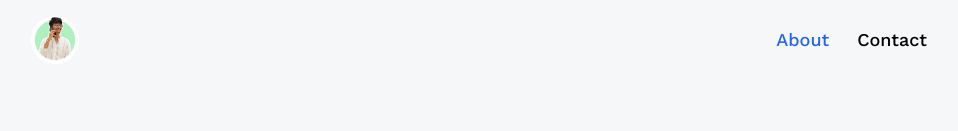
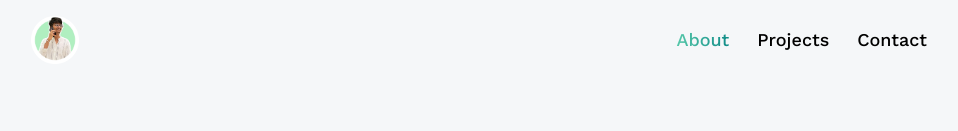
Before and after one commit to Karthicrajamo/PortfolioJs, a React (Vite) app: page /about in a window 1280 px wide. Shown: the top 131 px of the page, without its empty margins (161-1119 px from the left). Built offline with nearby package versions, Linux system fonts and the light colour scheme; no server answers.

Commit message:
Completed

```diff
--- a/src/components/HomeInfo.jsx
+++ b/src/components/HomeInfo.jsx
@@ -33,8 +33,8 @@ const HomeInfo = ({ currentStage }) => {
 					Works with Mid-Level Projects
 				</p>
 
-				<Link to="/about" className="neo-brutalism-white neo-btn">
-					Visit my portfolio
+				<Link to="/projects" className="neo-brutalism-white neo-btn">
+					Visit my projects
 					<img src={arrow} alt="arrow" className="w-4 h-4 object-contain" />
 				</Link>
 			</div>
--- a/src/components/Navbar.jsx
+++ b/src/components/Navbar.jsx
@@ -11,23 +11,23 @@ const Navbar = () => {
 				<NavLink
 					to="/about"
 					className={({ isActive }) =>
-						isActive ? "text-blue-600" : "text-black"
+						isActive ? "blue1-gradient_text" : "text-black"
 					}
 				>
 					About
 				</NavLink>
-				{/* <NavLink
+				<NavLink
 					to="/projects"
 					className={({ isActive }) =>
-						isActive ? "text-blue-600" : "text-black"
+						isActive ? "blue1-gradient_text hidden sm:block" : "text-black hidden sm:block"
 					}
 				>
 					Projects
-				</NavLink> */}
+				</NavLink>
 				<NavLink
 					to="/contact"
 					className={({ isActive }) =>
-						isActive ? "text-blue-600" : "text-black"
+						isActive ? "blue1-gradient_text" : "text-black"
 					}
 				>
 					Contact
--- a/src/constants/index.js
+++ b/src/constants/index.js
@@ -166,7 +166,7 @@ export const projects = [
 	},
 	{
 		iconUrl: dj,
-		theme: "btn-back-yellow",
+		theme: "btn-back-green",
 		name: "Shopping cart(Django Api)",
 		description: "Developed a complete shopping cart system using Django Rest API.",
 		link: "https://github.com/Karthicrajamo/Django_dev"
--- a/src/index.css
+++ b/src/index.css
@@ -36,6 +36,10 @@ body:has(.card[data-color="green"]:hover) {
 
   .blue-gradient_text {
     @apply bg-gradient-to-r from-[#00c6ff] to-[#0072ff] bg-clip-text text-transparent;
+  }
+
+  .blue1-gradient_text {
+    @apply bg-gradient-to-r from-[#57c8aa] to-[#108c88] bg-clip-text text-transparent;
   }
 
   .input {
--- a/src/pages/Projects.jsx
+++ b/src/pages/Projects.jsx
@@ -1,4 +1,4 @@
-import React from 'react'
+// import React from 'react'
 
 import { arrow } from "../assets/icons";
 import { projects } from "../constants";
@@ -27,7 +27,7 @@ const Projects = () => {
 					return (
 						<div className="lg:w-[400px] w-full" key={index}>
 							<div className="block-container w-12 h-12">
-								<div className={`btn-black rounded-xl ${project.theme}`} />
+								<div className={`btn-back rounded-xl ${project.theme}`} />
 								{/* <div className=" btn-back-blue btn-black rounded-xl " /> */}
 								<div className="btn-front rounded-xl flex justify-center items-center">
 									<img
@@ -35,6 +35,7 @@ const Projects = () => {
 										alt="project"
 										className="w-1/2 h-1/2 object-contain"
 									/>
+								</div>
 							</div>
 							<div className="mt-5 flex flex-col">
 								<h4 className="text-2xl font-poppins font-semibold">
@@ -58,7 +59,6 @@ const Projects = () => {
 								</div>
 							</div>
 						</div>
-						</div>
 					);
 				})}
 			</div>
```
Lines whose indentation alone changed are shown as unchanged.
